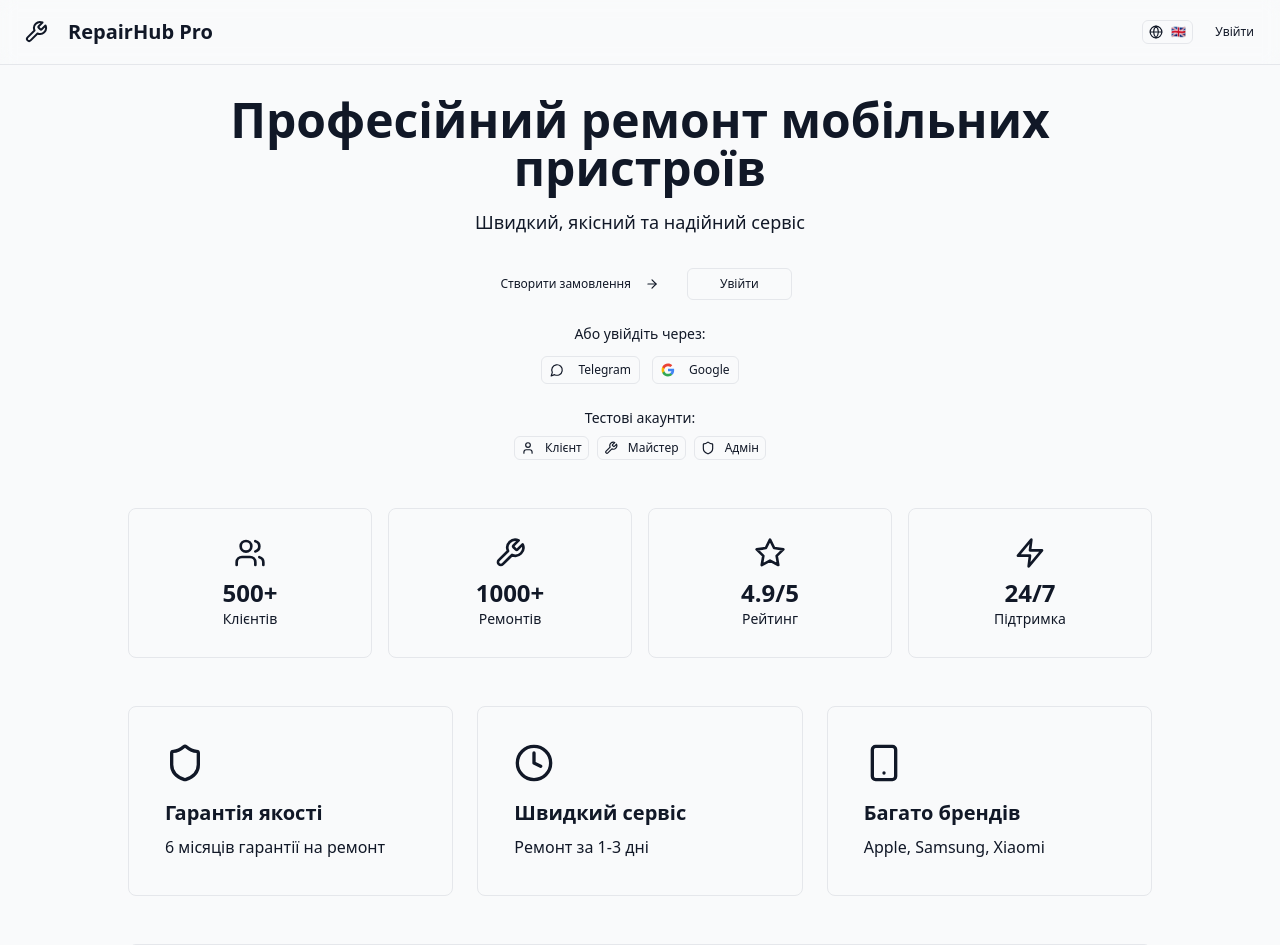
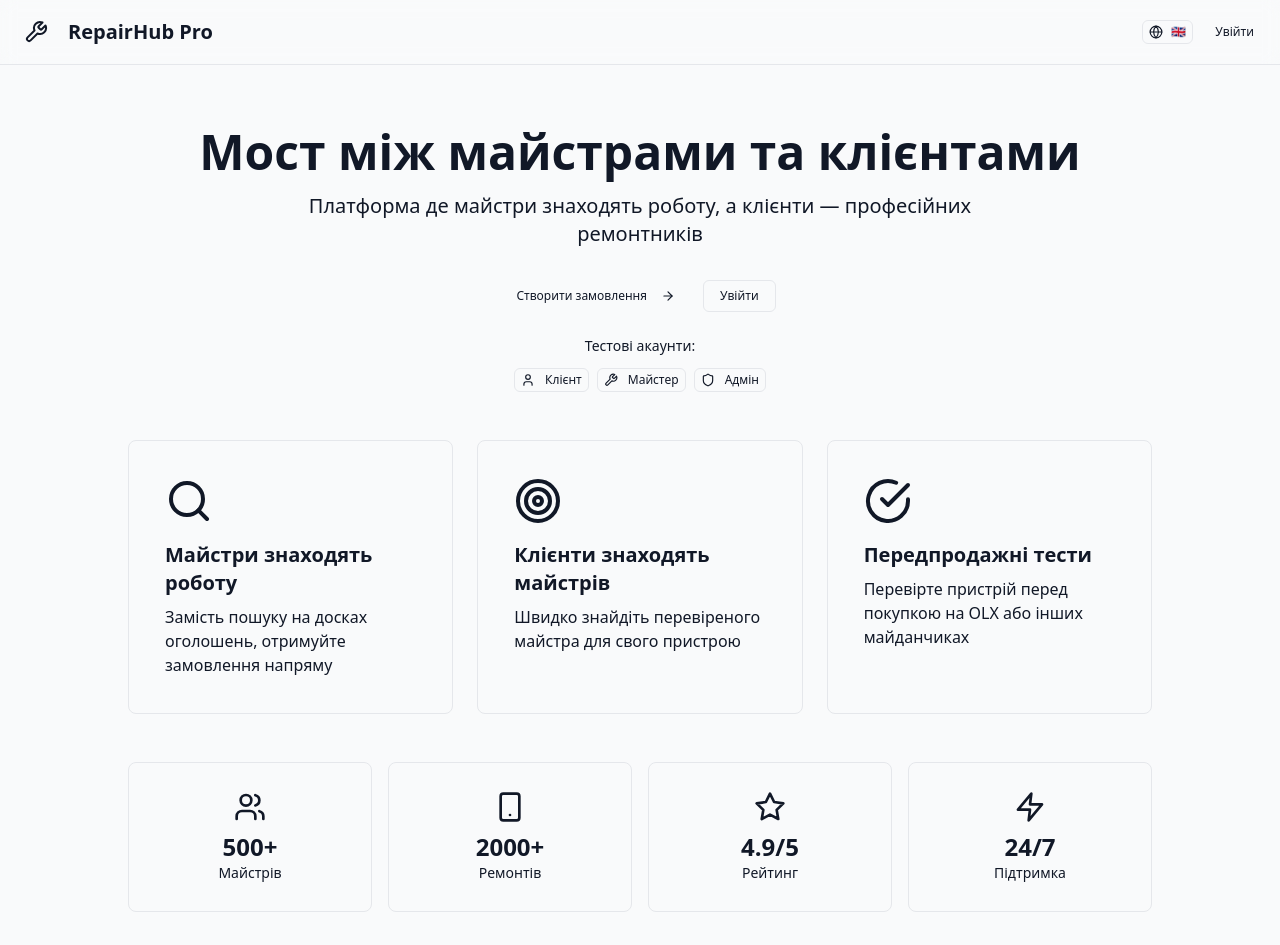
Before and after one commit to PlevanDM/RP-Modern, a React (Vite) app: page / in a window 1280 px wide. Shown: the top 945 px of the page. Built offline with nearby package versions, Linux system fonts and the light colour scheme.

Commit message:
Redesign landing page from scratch with key value propositions

```diff
--- a/src/components/pages/ModernLandingPage.tsx
+++ b/src/components/pages/ModernLandingPage.tsx
@@ -5,7 +5,7 @@ import { Button } from '../ui/button';
 import { Card, CardContent } from '../ui/card';
 import { LoginModal } from '../auth/LoginModal';
 import {
-  Wrench, Zap, Shield, Users, Star, ArrowRight, Smartphone, Package, Clock, Award, TrendingUp, User, MessageCircle
+  Wrench, Search, Shield, Users, Star, ArrowRight, Smartphone, CheckCircle, Target, Zap, User
 } from 'lucide-react';
 
 interface LandingPageProps {
@@ -20,49 +20,21 @@ const ModernLandingPage: React.FC<LandingPageProps> = ({ onLogin }) => {
   };
 
   const handleCreateOrder = () => {
-    // Quick login as client
     if (onLogin) {
-      onLogin('client1'); // Client ID
+      onLogin('client1');
     }
   };
 
   const handleQuickLogin = (userId: string) => {
-    console.log('Quick login with userId:', userId);
     if (onLogin) {
       onLogin(userId);
-    }
-  };
-
-  const handleTelegramLogin = () => {
-    // Telegram widget will be loaded
-    if ((window as any).Telegram?.Login?.auth) {
-      (window as any).Telegram.Login.auth(
-        {bot_id: 'YOUR_BOT_ID', request_access: true},
-        (data: any) => {
-          if (onLogin) {
-            onLogin('client1'); // Login as client with Telegram data
-          }
-        }
-      );
-    } else {
-      // Fallback: direct login
-      if (onLogin) {
-        onLogin('client1');
-      }
-    }
-  };
-
-  const handleGoogleLogin = () => {
-    // Google OAuth simulation
-    if (onLogin) {
-      onLogin('client1');
     }
   };
 
   return (
     <div className="min-h-screen bg-background">
       {/* Header */}
-      <header className="fixed top-0 w-full z-50 border-b bg-background/95 backdrop-blur supports-[backdrop-filter]:bg-background/60">
+      <header className="fixed top-0 w-full z-50 border-b bg-background/95 backdrop-blur">
         <div className="container mx-auto px-4 h-16 flex items-center justify-between">
           <motion.div
             className="flex items-center space-x-3"
@@ -77,69 +49,40 @@ const ModernLandingPage: React.FC<LandingPageProps> = ({ onLogin }) => {
 
           <div className="flex items-center space-x-3">
             <LanguageSwitcher />
-            <Button variant="default" size="default" onClick={handleLogin}>
+            <Button variant="default" onClick={handleLogin}>
               Увійти
             </Button>
           </div>
         </div>
       </header>
 
-      {/* Hero - Compact */}
-      <section className="pt-24 pb-12 px-4 bg-gradient-to-b from-primary/5 to-transparent">
+      {/* Hero */}
+      <section className="pt-32 pb-16 px-4">
         <div className="container mx-auto max-w-5xl">
           <motion.div
             initial={{ opacity: 0, y: 20 }}
             animate={{ opacity: 1, y: 0 }}
-            transition={{ duration: 0.5 }}
             className="text-center mb-12"
           >
             <h1 className="text-4xl md:text-5xl font-bold mb-4">
-              Професійний ремонт мобільних пристроїв
+              Мост між майстрами та клієнтами
             </h1>
-            <p className="text-lg text-muted-foreground mb-8 max-w-2xl mx-auto">
-              Швидкий, якісний та надійний сервіс
+            <p className="text-xl text-muted-foreground mb-8 max-w-2xl mx-auto">
+              Платформа де майстри знаходять роботу, а клієнти — професійних ремонтників
             </p>
-            <div className="flex gap-4 justify-center mb-6">
-              <Button size="lg" className="px-8" onClick={handleCreateOrder}>
+            <div className="flex gap-4 justify-center">
+              <Button size="lg" onClick={handleCreateOrder}>
                 Створити замовлення
                 <ArrowRight className="ml-2 w-5 h-5" />
               </Button>
-              <Button size="lg" variant="outline" className="px-8" onClick={handleLogin}>
+              <Button size="lg" variant="outline" onClick={handleLogin}>
                 Увійти
               </Button>
             </div>
 
-            {/* Social Login */}
-            <div className="space-y-3 mb-4">
-              <p className="text-sm text-muted-foreground text-center">Або увійдіть через:</p>
-              <div className="flex gap-3 justify-center">
-                <Button
-                  variant="outline"
-                  className="px-6"
-                  onClick={handleTelegramLogin}
-                >
-                  <MessageCircle className="w-4 h-4 mr-2" />
-                  Telegram
-                </Button>
-                <Button
-                  variant="outline"
-                  className="px-6"
-                  onClick={handleGoogleLogin}
-                >
-                  <svg className="w-4 h-4 mr-2" viewBox="0 0 24 24">
-                    <path fill="#4285F4" d="M22.56 12.25c0-.78-.07-1.53-.2-2.25H12v4.26h5.92c-.26 1.37-1.04 2.53-2.21 3.31v2.77h3.57c2.08-1.92 3.28-4.74 3.28-8.09z"/>
-                    <path fill="#34A853" d="M12 23c2.97 0 5.46-.98 7.28-2.66l-3.57-2.77c-.98.66-2.23 1.06-3.71 1.06-2.86 0-5.29-1.93-6.16-4.53H2.18v2.84C3.99 20.53 7.7 23 12 23z"/>
-                    <path fill="#FBBC05" d="M5.84 14.09c-.22-.66-.35-1.36-.35-2.09s.13-1.43.35-2.09V7.07H2.18C1.43 8.55 1 10.22 1 12s.43 3.45 1.18 4.93l2.85-2.22.81-.62z"/>
-                    <path fill="#EA4335" d="M12 5.38c1.62 0 3.06.56 4.21 1.64l3.15-3.15C17.45 2.09 14.93 1 12 1 7.7 1 3.99 3.47 2.18 7.07l3.66 2.84c.87-2.6 3.3-4.53 6.16-4.53z"/>
-                  </svg>
-                  Google
-                </Button>
-              </div>
-            </div>
-
-            {/* Quick Login Options */}
+            {/* Quick Login */}
             <div className="mt-6">
-              <p className="text-sm text-muted-foreground mb-2 text-center">Тестові акаунти:</p>
+              <p className="text-sm text-muted-foreground mb-3">Тестові акаунти:</p>
               <div className="flex gap-2 justify-center">
                 <Button variant="outline" size="sm" onClick={() => handleQuickLogin('client1')}>
                   <User className="w-4 h-4 mr-2" />
@@ -157,24 +100,62 @@ const ModernLandingPage: React.FC<LandingPageProps> = ({ onLogin }) => {
             </div>
           </motion.div>
 
-          {/* Stats - Grid */}
+          {/* Key Features */}
           <motion.div
             initial={{ opacity: 0, y: 20 }}
             animate={{ opacity: 1, y: 0 }}
             transition={{ delay: 0.2 }}
+            className="grid md:grid-cols-3 gap-6 mb-12"
+          >
+            <Card>
+              <CardContent className="p-6">
+                <Search className="w-12 h-12 text-primary mb-4" />
+                <h3 className="text-xl font-semibold mb-2">Майстри знаходять роботу</h3>
+                <p className="text-muted-foreground">
+                  Замість пошуку на досках оголошень, отримуйте замовлення напряму
+                </p>
+              </CardContent>
+            </Card>
+
+            <Card>
+              <CardContent className="p-6">
+                <Target className="w-12 h-12 text-primary mb-4" />
+                <h3 className="text-xl font-semibold mb-2">Клієнти знаходять майстрів</h3>
+                <p className="text-muted-foreground">
+                  Швидко знайдіть перевіреного майстра для свого пристрою
+                </p>
+              </CardContent>
+            </Card>
+
+            <Card>
+              <CardContent className="p-6">
+                <CheckCircle className="w-12 h-12 text-primary mb-4" />
+                <h3 className="text-xl font-semibold mb-2">Передпродажні тести</h3>
+                <p className="text-muted-foreground">
+                  Перевірте пристрій перед покупкою на OLX або інших майданчиках
+                </p>
+              </CardContent>
+            </Card>
+          </motion.div>
+
+          {/* Stats */}
+          <motion.div
+            initial={{ opacity: 0, y: 20 }}
+            animate={{ opacity: 1, y: 0 }}
+            transition={{ delay: 0.4 }}
             className="grid grid-cols-2 md:grid-cols-4 gap-4 mb-12"
           >
             <Card>
               <CardContent className="p-4 text-center">
                 <Users className="w-8 h-8 text-primary mx-auto mb-2" />
                 <p className="text-2xl font-bold">500+</p>
-                <p className="text-sm text-muted-foreground">Клієнтів</p>
+                <p className="text-sm text-muted-foreground">Майстрів</p>
               </CardContent>
             </Card>
             <Card>
               <CardContent className="p-4 text-center">
-                <Wrench className="w-8 h-8 text-primary mx-auto mb-2" />
-                <p className="text-2xl font-bold">1000+</p>
+                <Smartphone className="w-8 h-8 text-primary mx-auto mb-2" />
+                <p className="text-2xl font-bold">2000+</p>
                 <p className="text-sm text-muted-foreground">Ремонтів</p>
               </CardContent>
             </Card>
@@ -194,36 +175,6 @@ const ModernLandingPage: React.FC<LandingPageProps> = ({ onLogin }) => {
             </Card>
           </motion.div>
 
-          {/* Features */}
-          <motion.div
-            initial={{ opacity: 0, y: 20 }}
-            animate={{ opacity: 1, y: 0 }}
-            transition={{ delay: 0.4 }}
-            className="grid md:grid-cols-3 gap-6 mb-12"
-          >
-            <Card>
-              <CardContent className="p-6">
-                <Shield className="w-10 h-10 text-primary mb-4" />
-                <h3 className="text-xl font-semibold mb-2">Гарантія якості</h3>
-                <p className="text-muted-foreground">6 місяців гарантії на ремонт</p>
-              </CardContent>
-            </Card>
-            <Card>
-              <CardContent className="p-6">
-                <Clock className="w-10 h-10 text-primary mb-4" />
-                <h3 className="text-xl font-semibold mb-2">Швидкий сервіс</h3>
-                <p className="text-muted-foreground">Ремонт за 1-3 дні</p>
-              </CardContent>
-            </Card>
-            <Card>
-              <CardContent className="p-6">
-                <Smartphone className="w-10 h-10 text-primary mb-4" />
-                <h3 className="text-xl font-semibold mb-2">Багато брендів</h3>
-                <p className="text-muted-foreground">Apple, Samsung, Xiaomi</p>
-              </CardContent>
-            </Card>
-          </motion.div>
-
           {/* CTA */}
           <motion.div
             initial={{ opacity: 0, y: 20 }}
@@ -232,12 +183,12 @@ const ModernLandingPage: React.FC<LandingPageProps> = ({ onLogin }) => {
           >
             <Card className="bg-primary/5 border-primary/20">
               <CardContent className="p-8 text-center">
-                <Award className="w-12 h-12 text-primary mx-auto mb-4" />
-                <h2 className="text-2xl font-bold mb-4">Готові почати?</h2>
+                <Shield className="w-12 h-12 text-primary mx-auto mb-4" />
+                <h2 className="text-2xl font-bold mb-2">Почніть зараз</h2>
                 <p className="text-muted-foreground mb-6">
-                  Створіть замовлення зараз
+                  Майстр — отримуй замовлення. Клієнт — знаходи ремонт.
                 </p>
-                <Button size="lg" className="px-12" onClick={handleCreateOrder}>
+                <Button size="lg" onClick={handleCreateOrder}>
                   Створити замовлення
                   <ArrowRight className="ml-2 w-5 h-5" />
                 </Button>
```
